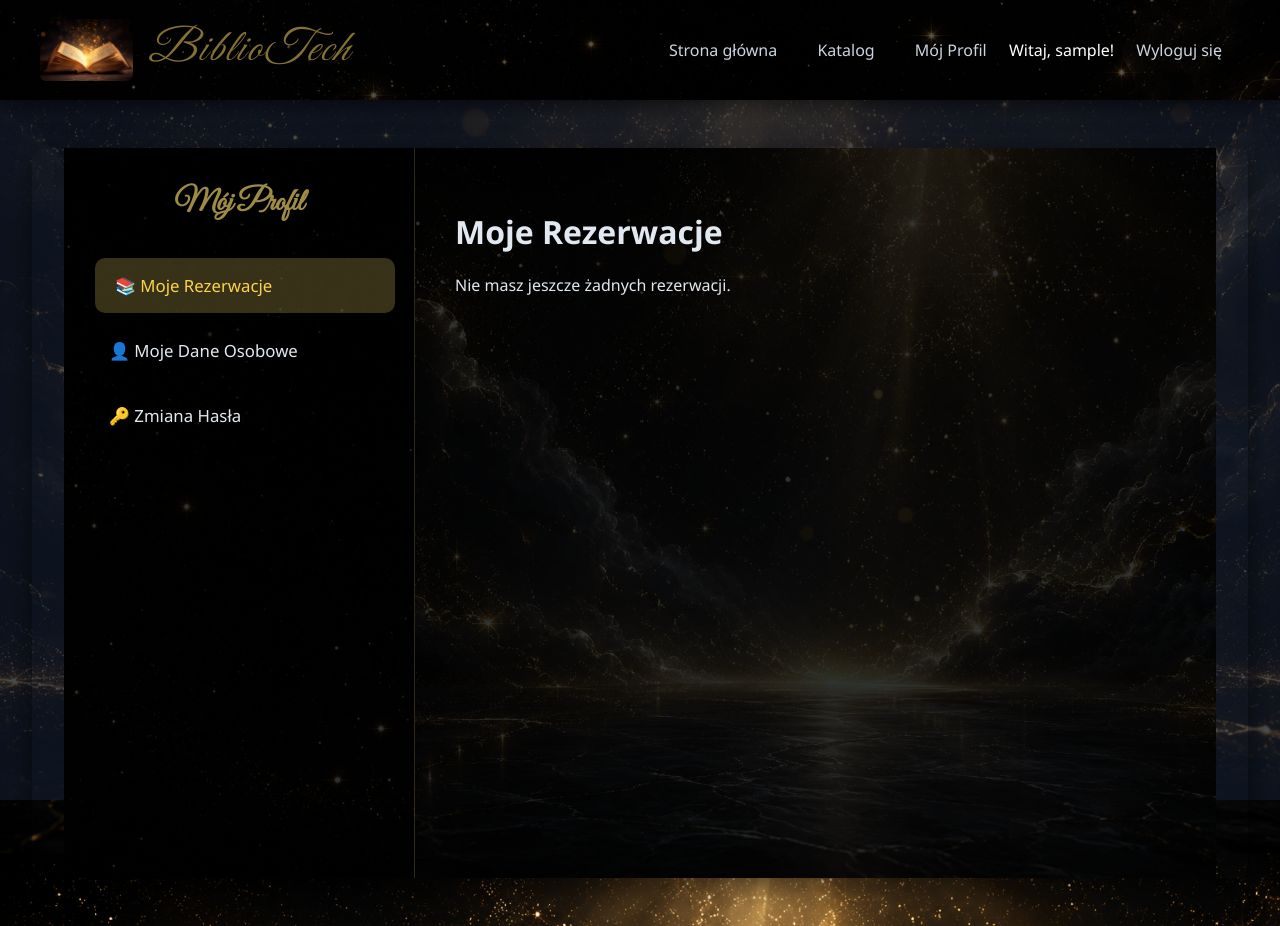
After one commit to Barbekjuuu/BiblioTech, a Django app: page /profil/ in a window 1280 px wide. The commit adds this page. Run offline with Django 5.2, Linux system fonts and the light colour scheme; the visitor is signed in with stand-in values (Sample User, id 1); data that the repository does not hold is empty.

```diff
--- a/books/urls.py
+++ b/books/urls.py
@@ -14,5 +14,7 @@ urlpatterns = [
     # Rezerwacja książki
     path('rezerwuj/<int:egzemplarz_id>/', views.rezerwuj_ksiazke, name='rezerwuj_ksiazke'),
 
-    path('moje-rezerwacje/', views.moje_rezerwacje, name='moje_rezerwacje'),
+    # Profil użytkownika i zarządzanie rezerwacjami
+    path('profil/', views.profile, name='profile'),
+    path('rezerwacja/anuluj/<int:rezerwacja_id>/', views.anuluj_rezerwacje, name='anuluj_rezerwacje'),
 ]
--- a/books/views.py
+++ b/books/views.py
@@ -1,19 +1,18 @@
-from django.shortcuts import render, get_object_or_404
-from .models import Ksiazka, Gatunek
+from django.shortcuts import render, get_object_or_404, redirect
+from django.db.models import Q
 from django.contrib.auth.forms import UserCreationForm
 from django.contrib.auth import login
-from django.shortcuts import redirect
 from django.contrib import messages
 from django.contrib.auth.views import LoginView, LogoutView
 from django.contrib.auth.forms import AuthenticationForm
 from django.contrib.auth.decorators import login_required
-from .models import Egzemplarz, Rezerwacja
-from django.db.models import Q
+
+from .models import Ksiazka, Gatunek, Egzemplarz, Rezerwacja
 
 
 def home(request):
     """Strona główna biblioteki"""
-    ostatnie_ksiazki = Ksiazka.objects.all()[:8]  # ostatnie 8 książek
+    ostatnie_ksiazki = Ksiazka.objects.all()[:8]
     kontekst = {
         'ostatnie_ksiazki': ostatnie_ksiazki,
         'title': 'BiblioTech - Biblioteka Online',
@@ -26,7 +25,6 @@ def katalog(request):
     ksiazki = Ksiazka.objects.all()
     gatunki = Gatunek.objects.all()
 
-    # Wyszukiwanie tekstowe (po tytule, autorze, opisie, gatunku)
     query = request.GET.get('q')
     if query:
         ksiazki = ksiazki.filter(
@@ -36,12 +34,10 @@ def katalog(request):
             Q(gatunek__nazwa__icontains=query)
         )
 
-    # Filtr po gatunku
     gatunek_id = request.GET.get('gatunek')
     if gatunek_id:
         ksiazki = ksiazki.filter(gatunek_id=gatunek_id)
 
-    # FILTR PO JĘZYKU
     jezyk = request.GET.get('jezyk')
     if jezyk:
         ksiazki = ksiazki.filter(jezyk=jezyk)
@@ -66,6 +62,7 @@ def ksiazka_detail(request, pk):
     }
     return render(request, 'ksiazka_detail.html', kontekst)
 
+
 def register(request):
     """Rejestracja nowego użytkownika"""
     if request.method == 'POST':
@@ -80,7 +77,7 @@ def register(request):
 
     return render(request, 'register.html', {'form': form})
 
-# Widok logowania
+
 class CustomLoginView(LoginView):
     template_name = 'login.html'
     authentication_form = AuthenticationForm
@@ -88,36 +85,53 @@ class CustomLoginView(LoginView):
     def get_success_url(self):
         return '/'
 
-# Widok wylogowania
+
 class CustomLogoutView(LogoutView):
     next_page = 'home'
     http_method_names = ['get', 'post']
+
 
 @login_required
 def rezerwuj_ksiazke(request, egzemplarz_id):
     """Rezerwacja konkretnego egzemplarza"""
     egzemplarz = get_object_or_404(Egzemplarz, id=egzemplarz_id, status='dostepny')
 
-    # Tworzymy rezerwację
     rezerwacja = Rezerwacja.objects.create(
         uzytkownik=request.user,
         egzemplarz=egzemplarz
     )
 
-    # Zmiana statusu egzemplarza
     egzemplarz.status = 'zarezerwowany'
     egzemplarz.save()
 
     messages.success(request, f'Rezerwacja książki "{egzemplarz.ksiazka.tytul}" została pomyślnie utworzona!')
     return redirect('ksiazka_detail', pk=egzemplarz.ksiazka.id)
 
+
 @login_required
-def moje_rezerwacje(request):
-    """Wyświetla rezerwacje zalogowanego użytkownika"""
-    rezerwacje = Rezerwacja.objects.filter(uzytkownik=request.user).order_by('-data_rezerwacji')
+def profile(request):
+    """Strona profilu użytkownika z zakładkami"""
+    tab = request.GET.get('tab', 'rezerwacje')
+
+    rezerwacje = request.user.rezerwacje.all().order_by('-data_rezerwacji')
 
     kontekst = {
         'rezerwacje': rezerwacje,
-        'title': 'Moje rezerwacje',
+        'title': 'Mój Profil',
+        'active_tab': tab,
     }
-    return render(request, 'moje_rezerwacje.html', kontekst)
+    return render(request, 'profile.html', kontekst)
+
+
+@login_required
+def anuluj_rezerwacje(request, rezerwacja_id):
+    """Anulowanie rezerwacji"""
+    rezerwacja = get_object_or_404(Rezerwacja, id=rezerwacja_id, uzytkownik=request.user)
+    egzemplarz = rezerwacja.egzemplarz
+
+    egzemplarz.status = 'dostepny'
+    egzemplarz.save()
+    rezerwacja.delete()
+
+    messages.success(request, 'Rezerwacja została pomyślnie anulowana.')
+    return redirect('profile')
--- a/templates/base.html
+++ b/templates/base.html
@@ -24,7 +24,7 @@
                 <a href="/">Strona główna</a>
                 <a href="/katalog/">Katalog</a>
                 {% if user.is_authenticated %}
-                    <a href="{% url 'moje_rezerwacje' %}">Moje rezerwacje</a>
+                    <a href="{% url 'profile' %}">Mój Profil</a>
                     <span>Witaj, {{ user.username }}!</span>
                     <a href="{% url 'logout' %}">Wyloguj się</a>
                 {% else %}
--- /dev/null
+++ b/templates/profile.html
@@ -0,0 +1,66 @@
+{% extends 'base.html' %}
+
+{% block title %}Mój Profil - BiblioTech{% endblock %}
+
+{% block content %}
+<div class="profile-container">
+
+    <!-- Lewy Sidebar (nowoczesny styl jak w Grok) -->
+    <div class="profile-sidebar">
+        <h2>Mój Profil</h2>
+
+        <div onclick="window.location.href='{% url 'profile' %}?tab=rezerwacje'"
+             class="sidebar-tab {% if active_tab == 'rezerwacje' or not active_tab %}active{% endif %}">
+            📚 Moje Rezerwacje
+        </div>
+
+        <div onclick="window.location.href='{% url 'profile' %}?tab=dane'"
+             class="sidebar-tab {% if active_tab == 'dane' %}active{% endif %}">
+            👤 Moje Dane Osobowe
+        </div>
+
+        <div onclick="window.location.href='{% url 'profile' %}?tab=haslo'"
+             class="sidebar-tab {% if active_tab == 'haslo' %}active{% endif %}">
+            🔑 Zmiana Hasła
+        </div>
+    </div>
+
+    <!-- Prawa część z treścią -->
+    <div class="profile-content">
+
+        {% if active_tab == 'rezerwacje' or not active_tab %}
+            <h1>Moje Rezerwacje</h1>
+            {% if rezerwacje %}
+                {% for rez in rezerwacje %}
+                    <div class="rezerwacja-card">
+                        <h3>{{ rez.egzemplarz.ksiazka.tytul }}</h3>
+                        <p><strong>Autor:</strong> {{ rez.egzemplarz.ksiazka.autor }}</p>
+                        <p><strong>Data rezerwacji:</strong> {{ rez.data_rezerwacji|date:"d.m.Y H:i" }}</p>
+                        <p><strong>Ważna do:</strong> {{ rez.data_waznosci|date:"d.m.Y H:i" }}</p>
+                        <a href="{% url 'anuluj_rezerwacje' rez.id %}"
+                           onclick="return confirm('Czy na pewno chcesz anulować rezerwację?')"
+                           class="cancel-btn">Anuluj rezerwację</a>
+                    </div>
+                {% endfor %}
+            {% else %}
+                <p>Nie masz jeszcze żadnych rezerwacji.</p>
+            {% endif %}
+
+        {% elif active_tab == 'dane' %}
+            <h1>Moje Dane Osobowe</h1>
+            <div class="dane-box">
+                <p><strong>Username:</strong> {{ user.username }}</p>
+                <p><strong>Email:</strong> {{ user.email|default:"Nie podano" }}</p>
+                <p><strong>Imię i Nazwisko:</strong> {{ user.get_full_name|default:"Nie podano" }}</p>
+                <br>
+                <a href="#" class="btn-edit">✏️ Zmień dane osobowe</a>
+            </div>
+
+        {% elif active_tab == 'haslo' %}
+            <h1>Zmiana Hasła</h1>
+            <p>Tutaj będzie formularz zmiany hasła.</p>
+        {% endif %}
+
+    </div>
+</div>
+{% endblock %}
```
